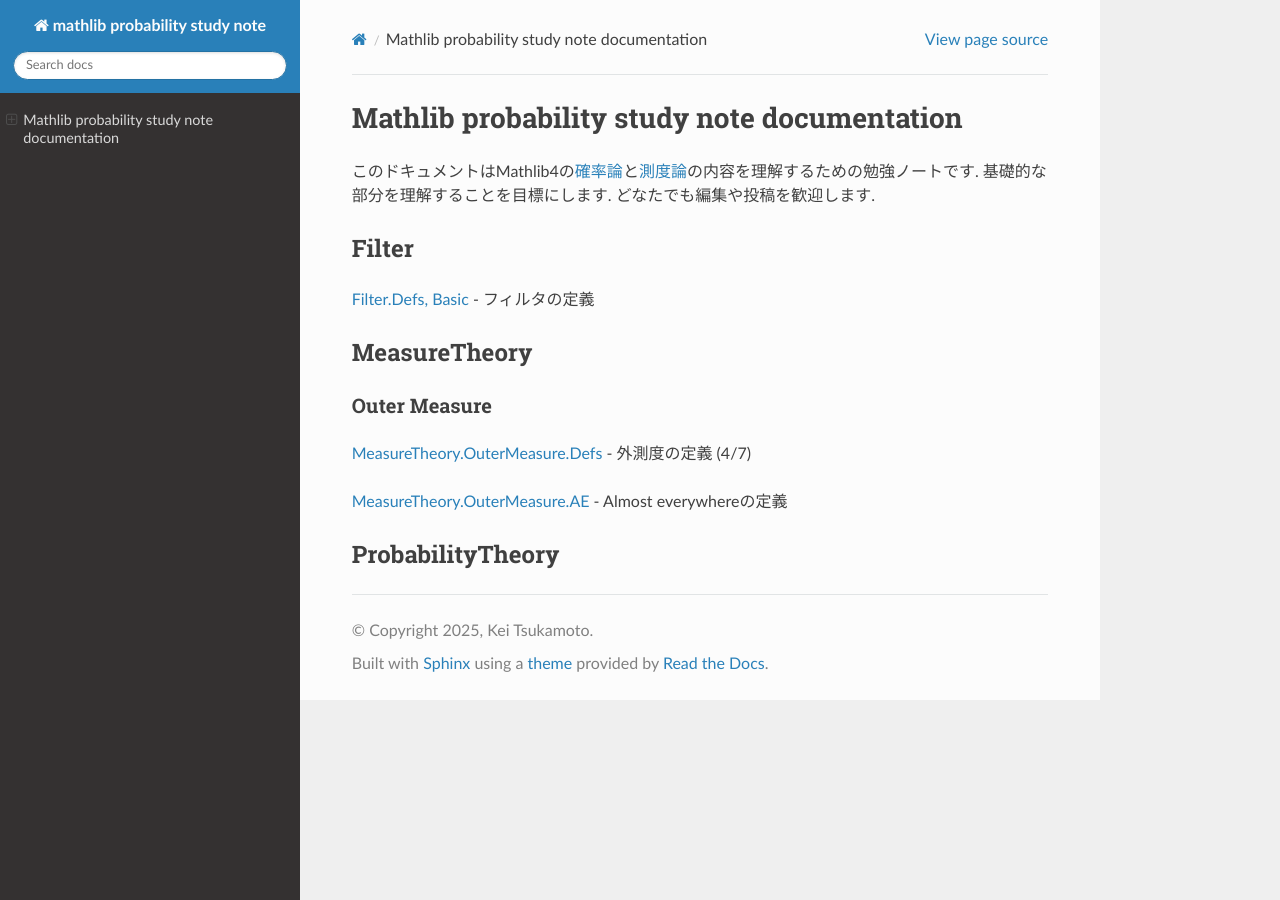
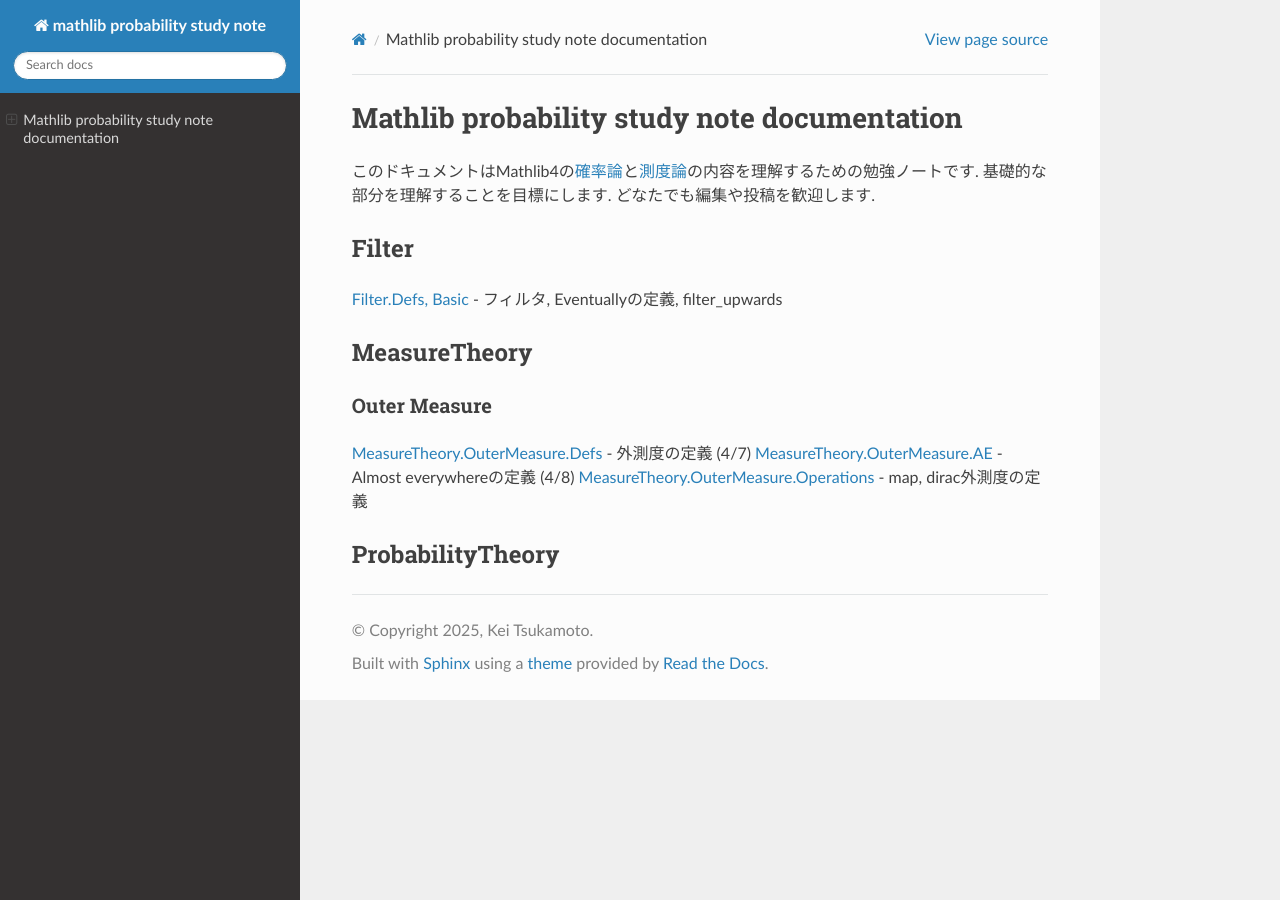
Before and after one commit to auto-res/mathlib_probability_study_note, a Sphinx documentation site: the page built from docs/source/index.md, in a window 1280 px wide. Built offline with Sphinx 7.4.7 and the Read the Docs theme 3.1.0, drawn with Linux system fonts in a browser that asks for light colours.

Commit message:
Operations

```diff
--- a/docs/source/index.md
+++ b/docs/source/index.md
@@ -4,14 +4,14 @@ Mathlib probability study note documentation
 このドキュメントはMathlib4の[確率論](https://github.com/leanprover-community/mathlib4/tree/master/Mathlib/Probability)と[測度論](https://github.com/leanprover-community/mathlib4/tree/master/Mathlib/MeasureTheory)の内容を理解するための勉強ノートです. 基礎的な部分を理解することを目標にします. どなたでも編集や投稿を歓迎します.
 
 ## Filter
-[Filter.Defs, Basic](Filter/Defs_Basic.md) - フィルタの定義
+[Filter.Defs, Basic](Filter/Defs_Basic.md) - フィルタ, Eventuallyの定義, filter_upwards
 
 ## MeasureTheory
 
 ### Outer Measure
 
 [MeasureTheory.OuterMeasure.Defs](MeasureTheory/OuterMeasure/Defs.md) - 外測度の定義 (4/7)
-
-[MeasureTheory.OuterMeasure.AE](MeasureTheory/OuterMeasure/AE.md) - Almost everywhereの定義
+[MeasureTheory.OuterMeasure.AE](MeasureTheory/OuterMeasure/AE.md) - Almost everywhereの定義 (4/8)
+[MeasureTheory.OuterMeasure.Operations](MeasureTheory/OuterMeasure/Operations.md) - map, dirac外測度の定義
 
 ## ProbabilityTheory
```
Also changed, not shown: docs/source/MeasureTheory/OuterMeasure/AE.md (+1 -1 lines), docs/source/MeasureTheory/OuterMeasure/Defs.md (+1 -0 lines), docs/source/MeasureTheory/OuterMeasure/Operations.md (added).
